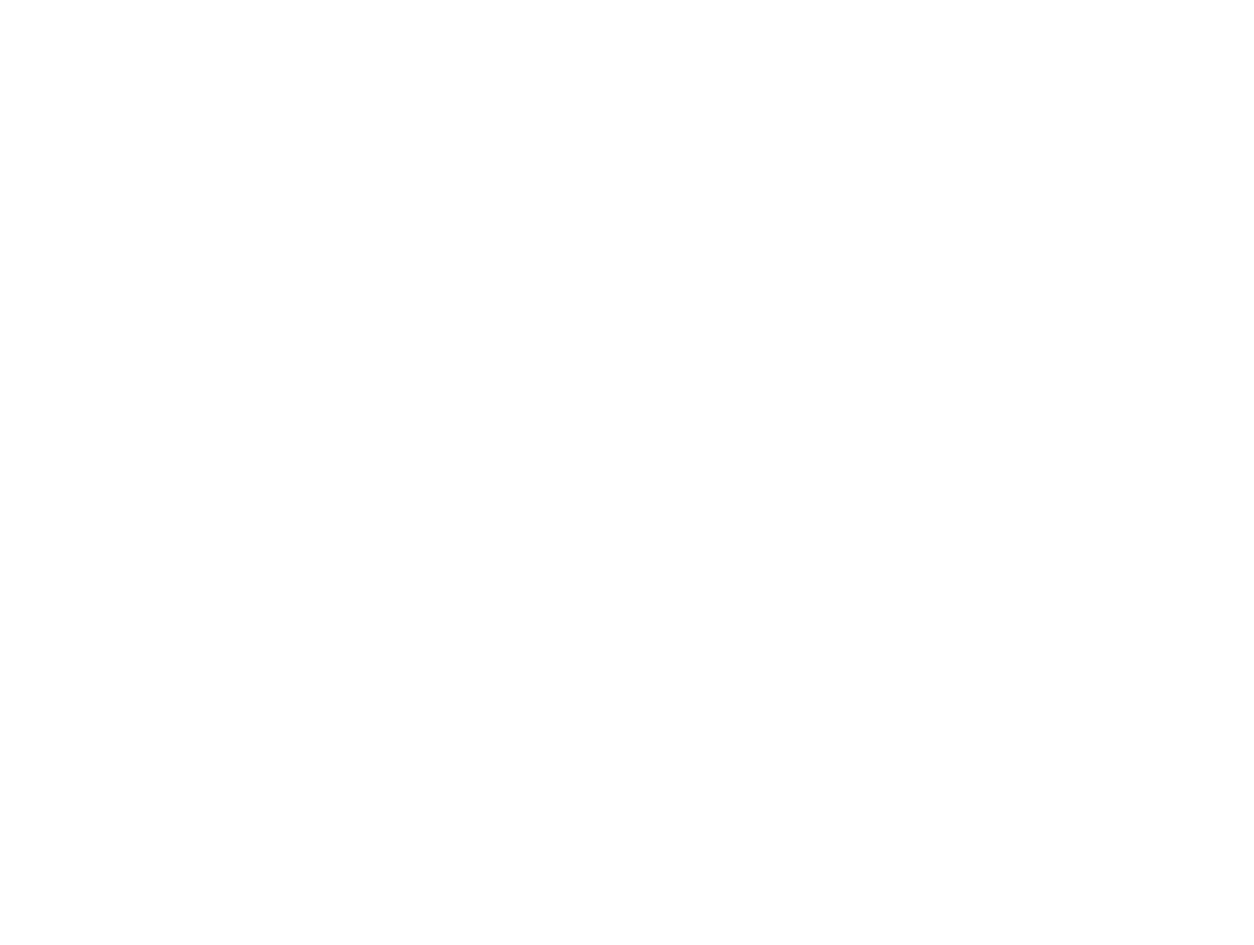
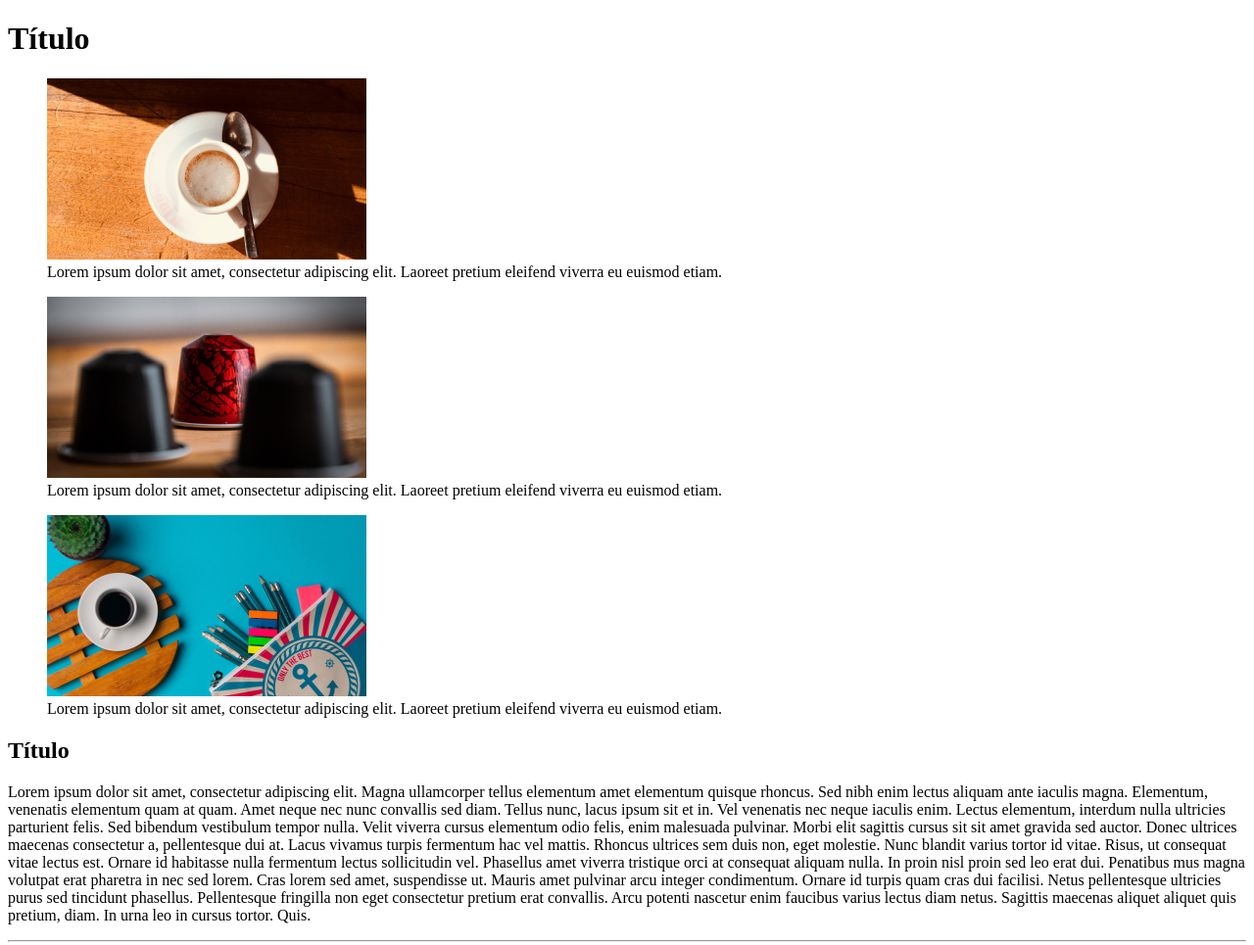
Before and after one commit to Willy93-coder/preproyecto, a plain HTML site: page index.html in a window 1280 px wide. Shown: the top 965 px of the page at 98% size. Before the commit the page ends 800 px from the top, so only its background shows below. Drawn offline with Linux system fonts and the light colour scheme.

Commit message:
Primera version

```diff
--- a/index.html
+++ b/index.html
@@ -1,20 +1,92 @@
 <!DOCTYPE html>
 <html lang="es">
-<head>
-    <meta charset="UTF-8">
-    <meta http-equiv="X-UA-Compatible" content="IE=edge">
-    <meta name="viewport" content="width=device-width, initial-scale=1.0">
+  <head>
+    <meta charset="UTF-8" />
+    <meta http-equiv="X-UA-Compatible" content="IE=edge" />
+    <meta name="viewport" content="width=device-width, initial-scale=1.0" />
     <title>Document</title>
-</head>
-<body>
+  </head>
+  <body>
     <header>
-        <h1></h1>
-        <figure>
-            <img src="" alt="">
-            <figcaption></figcaption>
-        </figure>
+      <h1>Título</h1>
     </header>
-    <main></main>
-    <footer></footer>
-</body>
+    <main>
+      <figure>
+          <picture>
+            <source src="./assets/img/Taza_cafe_cuchara.webp" type="image/webp">
+            <source src="./assets/img/Taza_cafe_cuchara.jpg" type="image/jpeg">
+            <img src="./assets/img/Taza_cafe_cuchara.jpg" alt="Taza de café" />
+          </picture>
+        <figcaption>
+          Lorem ipsum dolor sit amet, consectetur adipiscing elit. Laoreet
+          pretium eleifend viverra eu euismod etiam.
+        </figcaption>
+      </figure>
+      <figure>
+        <picture>
+            <source src="./assets/img/Capsula_cafe.webp" type="image/webp">
+            <source src="./assets/img/Capsula_cafe.jpg" type="image/jpeg">
+            <img src="./assets/img/Capsula_cafe.jpg" alt="Taza de café" />
+        </picture>
+        <figcaption>
+          Lorem ipsum dolor sit amet, consectetur adipiscing elit. Laoreet
+          pretium eleifend viverra eu euismod etiam.
+        </figcaption>
+      </figure>
+      <figure>
+        <picture>
+            <source src="./assets/img/Taza_cafe_fonzo_azul.webp" type="image/webp">
+            <source src="assets/img/Taza_cafe_fonzo_azul.jpg" type="image/jpeg">
+            <img src="assets/img/Taza_cafe_fonzo_azul.jpg" alt="Taza de café" />
+        </picture>
+        <figcaption>
+          Lorem ipsum dolor sit amet, consectetur adipiscing elit. Laoreet
+          pretium eleifend viverra eu euismod etiam.
+        </figcaption>
+      </figure>
+      <!-- -->
+      <h2>Título</h2>
+      <p>
+        Lorem ipsum dolor sit amet, consectetur adipiscing elit. Magna
+        ullamcorper tellus elementum amet elementum quisque rhoncus. Sed nibh
+        enim lectus aliquam ante iaculis magna. Elementum, venenatis elementum
+        quam at quam. Amet neque nec nunc convallis sed diam. Tellus nunc, lacus
+        ipsum sit et in. Vel venenatis nec neque iaculis enim. Lectus elementum,
+        interdum nulla ultricies parturient felis. Sed bibendum vestibulum
+        tempor nulla. Velit viverra cursus elementum odio felis, enim malesuada
+        pulvinar. Morbi elit sagittis cursus sit sit amet gravida sed auctor.
+        Donec ultrices maecenas consectetur a, pellentesque dui at. Lacus
+        vivamus turpis fermentum hac vel mattis. Rhoncus ultrices sem duis non,
+        eget molestie. Nunc blandit varius tortor id vitae. Risus, ut consequat
+        vitae lectus est. Ornare id habitasse nulla fermentum lectus
+        sollicitudin vel. Phasellus amet viverra tristique orci at consequat
+        aliquam nulla. In proin nisl proin sed leo erat dui. Penatibus mus magna
+        volutpat erat pharetra in nec sed lorem. Cras lorem sed amet,
+        suspendisse ut. Mauris amet pulvinar arcu integer condimentum. Ornare id
+        turpis quam cras dui facilisi. Netus pellentesque ultricies purus sed
+        tincidunt phasellus. Pellentesque fringilla non eget consectetur pretium
+        erat convallis. Arcu potenti nascetur enim faucibus varius lectus diam
+        netus. Sagittis maecenas aliquet aliquet quis pretium, diam. In urna leo
+        in cursus tortor. Quis.
+      </p>
+      <hr />
+      <picture>
+        <a href="/assets/img/Taza_cafe_solo.jpg""><img src="./assets/img/Taza_cafe_solo.jpg" alt="" /></a>
+        <a href=""><img src="./assets/img/Taza_cafe_london.jpg" alt="" /></a>
+        <a href=""><img src="./assets/img/Taza_cafe_mac.jpg" alt="" /></a>
+        <a href=""><img src="./assets/img/Tazas de cafe.jpg" alt="" /></a>
+        <a href=""><img src="./assets/img/Vaso cafe.jpg" alt="" /></a>
+        <a href=""><img src="./assets/img/Taza_cafe_london.jpg" alt="" /></a>
+        <a href=""><img src="./assets/img/Taza_cafe_hoja.jpg" alt="" /></a>
+        <a href=""><img src="./assets/img/Cafe_molido.jpg" alt="" /></a>
+        <a href=""><img src="./assets/img/Taza_cafe_mac.jpg" alt="" /></a>
+        <a href=""><img src="./assets/img/Taza_cafe_cuchara.jpg" alt="" /></a>
+        <a href=""><img src="./assets/img/Cafe_molido.jpg" alt="" /></a>
+        <a href=""><img src="./assets/img/Taza_cafe_fonzo_azul.jpg" alt="" /></a>
+      </picture>
+    </main>
+    <footer>
+      <h6>&copy;Copyright 2021 - El Bar de PACO</h6>
+    </footer>
+  </body>
 </html>
```
Also changed, not shown: 3 other files.
